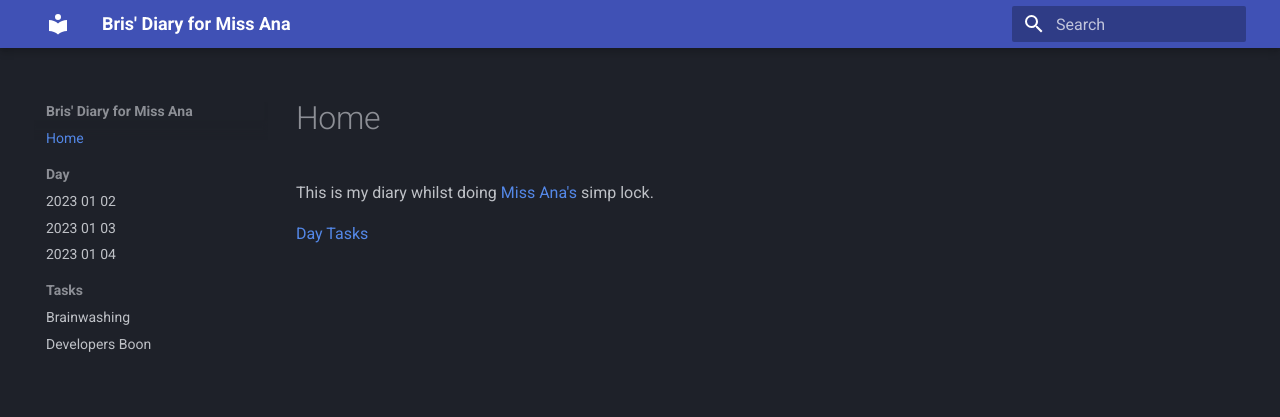
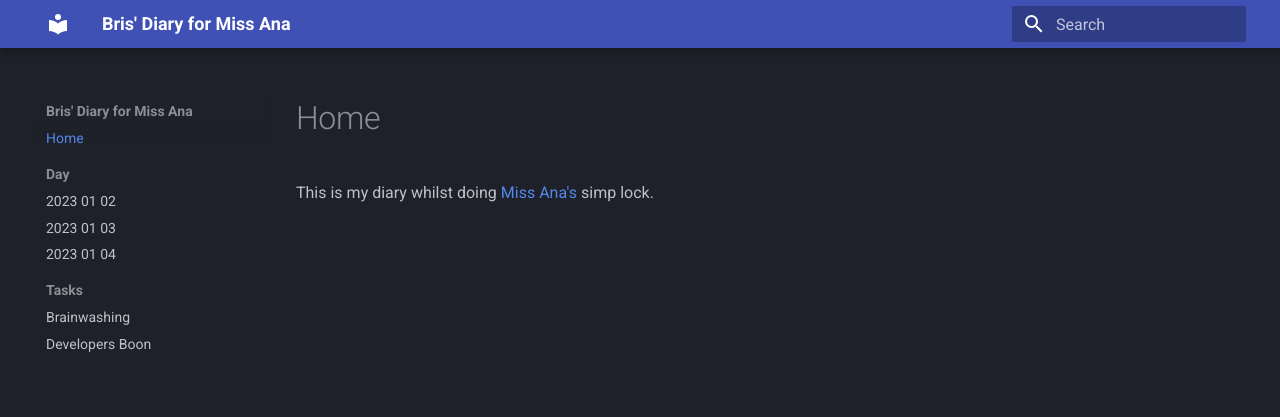
Before and after one commit to bris00/DFMA, an MkDocs documentation site: the page built from diary/index.md, in a window 1280 px wide. Shown: the top 417 px of the page. Built offline with MkDocs 1.6.1 and Material for MkDocs 9.7.7, drawn with Linux system fonts in a browser that asks for light colours.

Commit message:
vault backup: 2023-01-05 20:44:49
Affected files:
diary/.obsidian/workspace.json
diary/index.md

```diff
--- a/diary/index.md
+++ b/diary/index.md
@@ -1,4 +1 @@
 This is my diary whilst doing [Miss Ana's](https://missanadyne.carrd.co/) simp lock.
-
-[Day](Day/index)
-[Tasks](Tasks/index)
```
Also changed, not shown: 1 other file.
